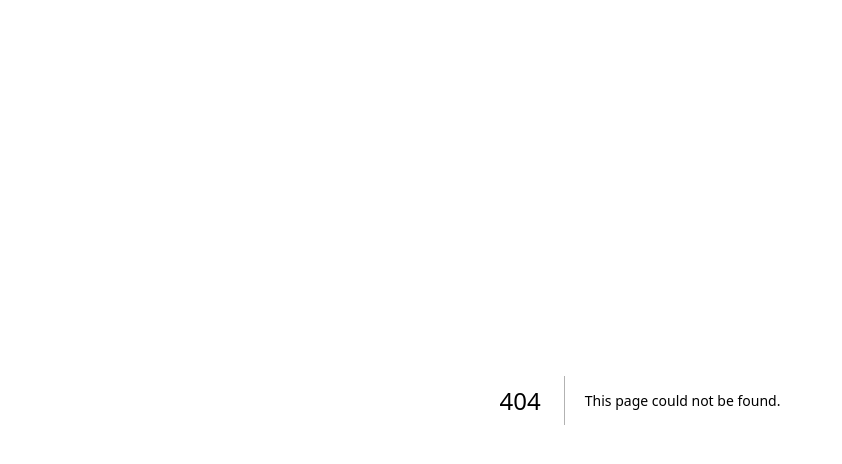
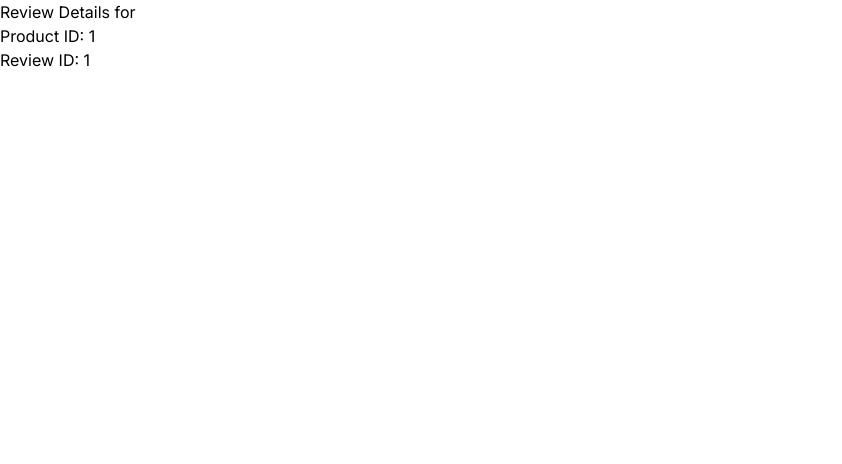
Before and after one commit to SnehaVarshney11/NextJs, a Next.js app in the folder about-roting/: page /nestedDynamic/1/reviews/1 in a window 1280 px wide. Before the commit this address had no page. Shown: the top 464 px of the page, without its empty margins (0-842 px from the left). Built offline with nearby package versions, Linux system fonts and the light colour scheme.

Commit message:
Nested Dynamic Route

```diff
--- /dev/null
+++ b/about-roting/src/app/nestedDynamic/[prodId]/reviews/[reviewId]/page.js
@@ -0,0 +1,11 @@
+export default function ReviewDetails({ params }) {
+  const { prodId, reviewId } = params;
+
+  return (
+    <div>
+      <h1>Review Details for</h1>
+      <p>Product ID: {prodId}</p>
+      <p>Review ID: {reviewId}</p>
+    </div>
+  );
+}
```
